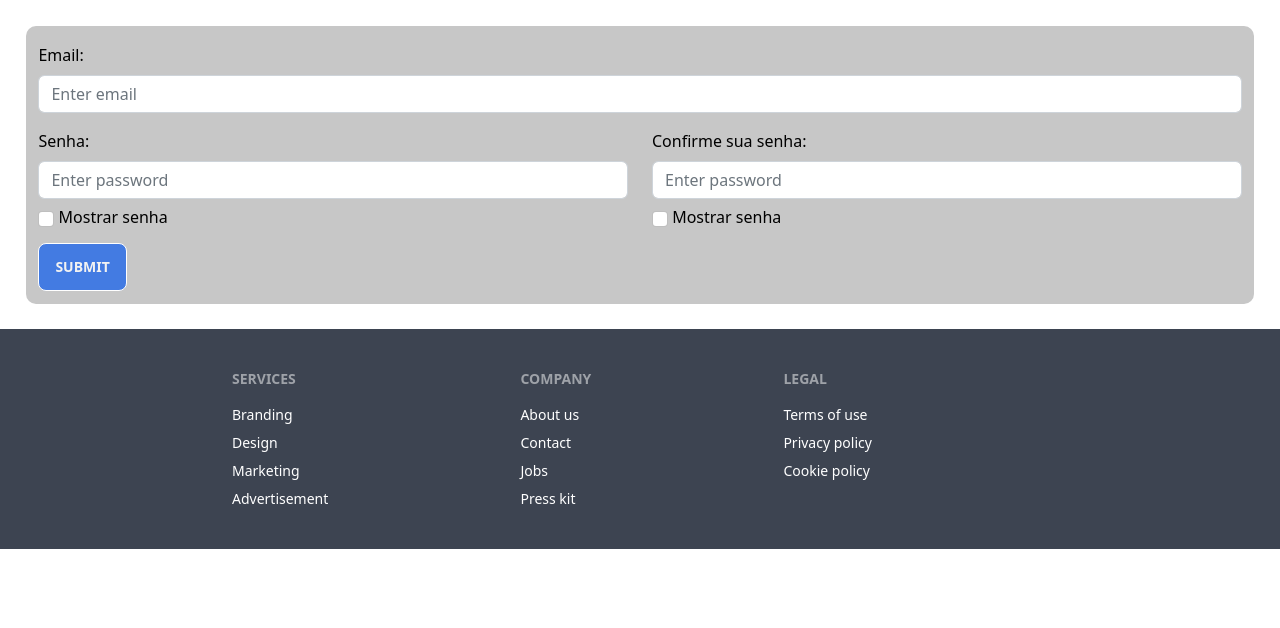
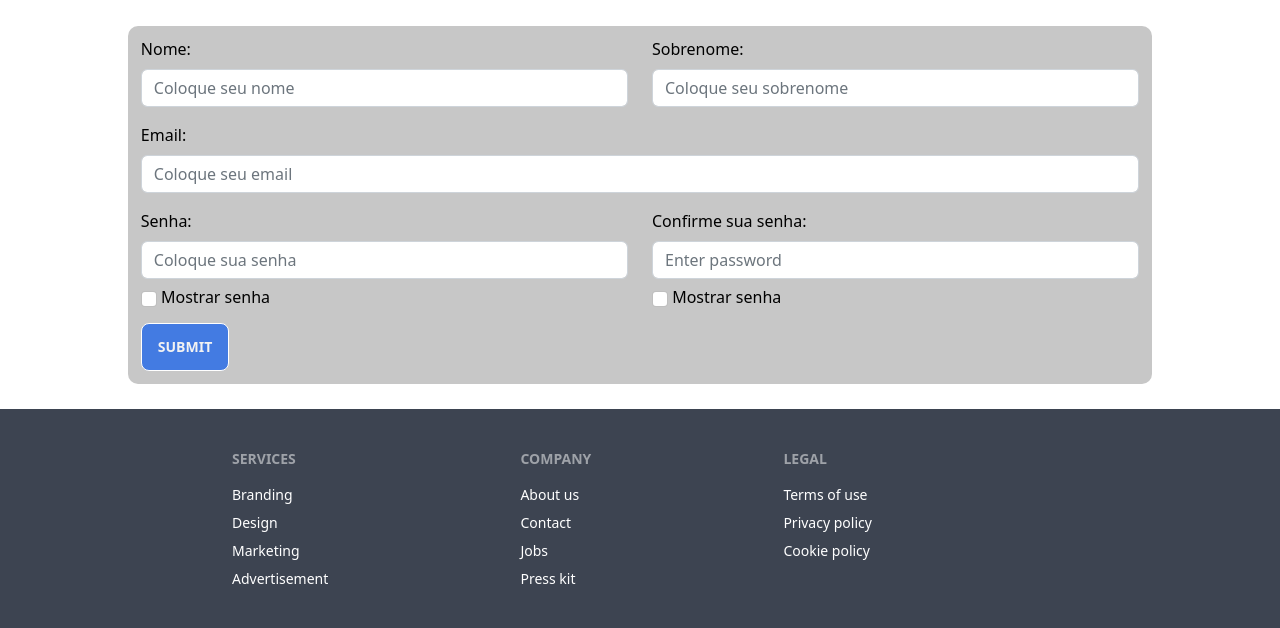
Before and after one commit to devkpanda/website, a PHP site: page /cadastro.html in a window 1280 px wide. Shown: the part 144-772 px from the top of the page. Run offline with PHP 8.4, Linux system fonts and the light colour scheme; some libraries are stand-ins or nearby versions.

Commit message:
formulário no meio e com uma width boa

```diff
--- a/assets/css/styleform.css
+++ b/assets/css/styleform.css
@@ -9,7 +9,8 @@ nav a:active{
 
 form{
     background-color: rgb(199, 199, 199);
-    margin: 2%;
+    width: 80%;
+    margin: 2% auto;
     padding: 0.1% 1% 1% 1%;
     border-radius: 10px;
 }
@@ -26,16 +27,16 @@ form .btn:hover{
     transition: 1s;
 }
 
-#erro{
-    color: rgb(180, 1, 1);
-}
-
-.form-check{
-    margin-top: 10px;
+.topbug{
+    padding-top: 10px;
 }
 
 .form-check-input, .form-check-label{
     margin-top: 6px;
+}
+
+#erro{
+    color: rgb(180, 1, 1);
 }
 
 .btn-primary{
--- a/cadastro.html
+++ b/cadastro.html
@@ -40,21 +40,32 @@
     <section>
       <!-- Ínicio do formulário -->
       <form action="/action_page.php" id="formCadastro">
+        <div class="row">
+          <div class="topbug col">
+            <label for="nome" class="form-label">Nome:</label>
+            <input type="text" class="form-control" id="nome" placeholder="Coloque seu nome" name="nome" required>
+          </div>
+          <div class="topbug col">
+            <label for="sobrenome" class="form-label">Sobrenome:</label>
+            <input type="sobrenome" class="form-control" id="sobrenome" placeholder="Coloque seu sobrenome" name="sobrenome" required>
+          </div>
+        </div>
           <div class="mb-3 mt-3">
             <label for="email" class="form-label">Email:</label>
-          <input type="email" class="form-control" id="email" placeholder="Enter email" name="email" required>
+            <input type="email" class="form-control" id="email" placeholder="Coloque seu email" name="email" required>
           </div>
           <div class="row">
             <div class="col">
               <label for="pwd" class="form-label">Senha:</label>
-          <input type="password" class="form-control" id="pwd" placeholder="Enter password" name="pswd" required>
+              <input type="password" class="form-control" id="pwd" placeholder="Coloque sua senha" name="pswd" required>
               <label class="form-check-label">
                 <input class="form-check-input" type="checkbox" name="showpwd" onclick="showPwd()"> Mostrar senha
               </label>
             </div>
             <div class="col">
               <label for="pwd" class="form-label">Confirme sua senha:</label>
-          <input type="password" class="form-control" id="confirmPwd" placeholder="Enter password" name="pswd" required>
+              <input type="password" class="form-control" id="confirmPwd" placeholder="Enter password" name="pswd"
+                required>
               <label class="form-check-label">
                 <input class="form-check-input" type="checkbox" name="showpwd" onclick="showPwd2()"> Mostrar senha
               </label>
@@ -100,4 +111,5 @@
   <!-- meu file js -->
   <script src="assets/js/indexform.js"></script>
 </body>
+
 </html>
```
Lines whose indentation alone changed are shown as unchanged.
